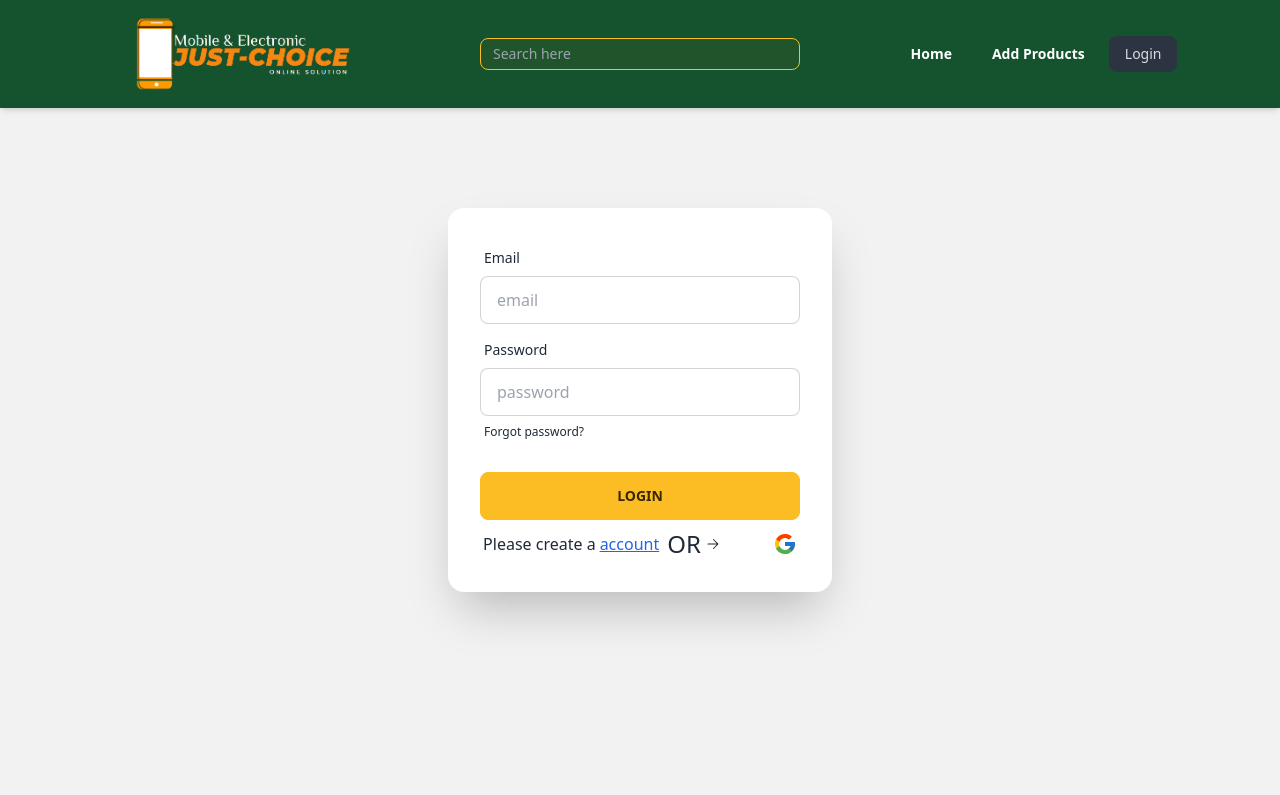
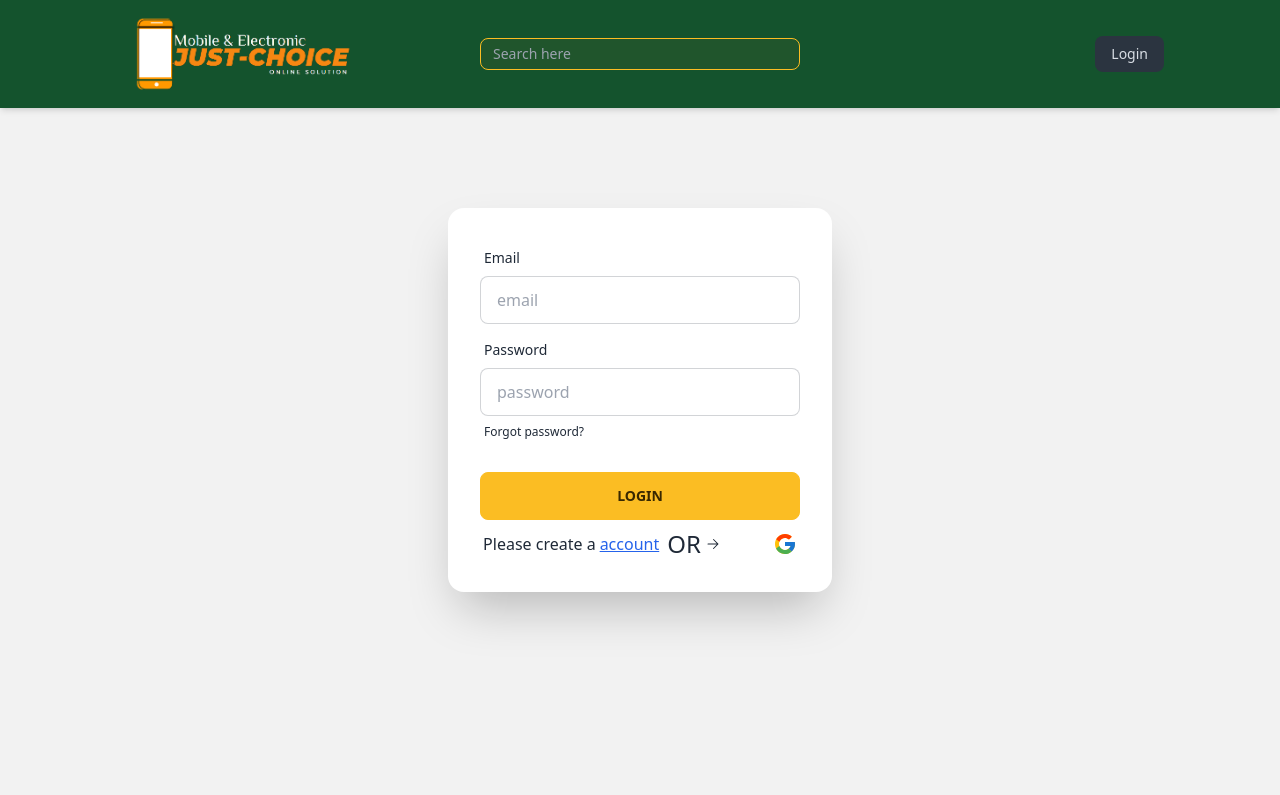
Before and after one commit to Jahangir506/brand-shop-client-repo, a React (Vite) app: page /login in a window 1280 px wide. Shown: the top 795 px of the page. Built offline with nearby package versions, Linux system fonts and the light colour scheme; no server answers; some icons are missing.

Commit message:
If there is a user, the navbar will show the route

```diff
--- a/src/components/Shared/Header/Navbar.jsx
+++ b/src/components/Shared/Header/Navbar.jsx
@@ -110,7 +110,7 @@ const Navbar = () => {
           <div className="flex justify-center items-center gap-4">
             <div className="navbar-center hidden lg:flex">
               <ul className="menu menu-horizontal px-1 gap-2  font-bold">
-                {navLinks}
+                {user && <>{navLinks}</>}
                 {user && (
                   <div className="dropdown dropdown-end">
                     <label tabIndex={0} className="btn btn-ghost btn-circle">
```
